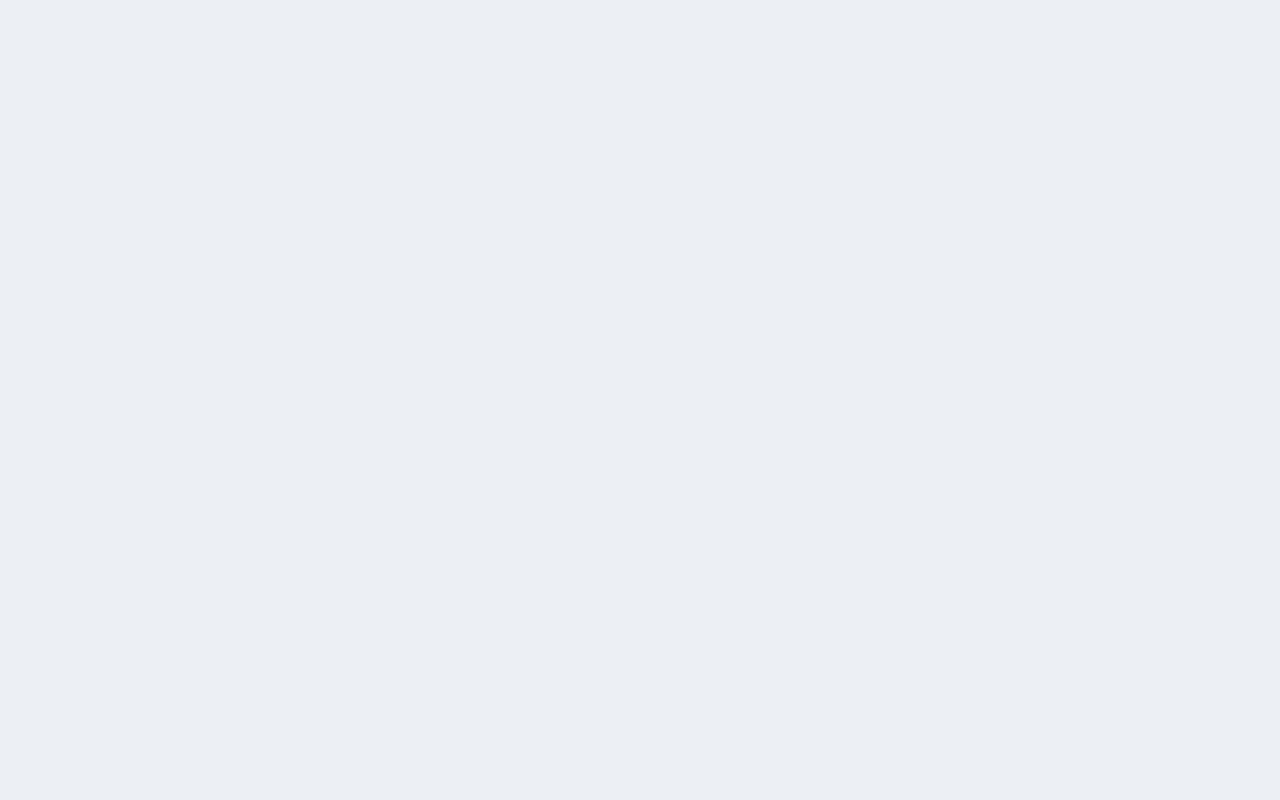
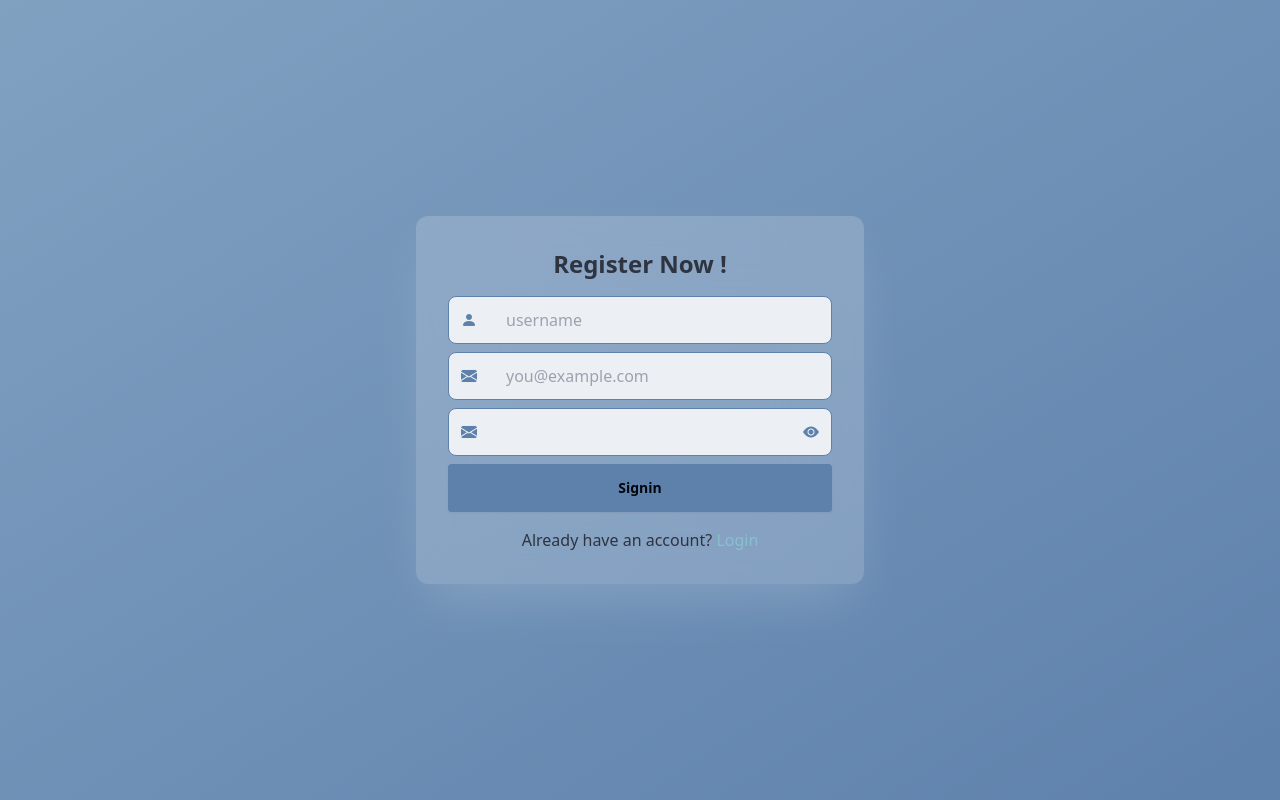
Before and after one commit to Stanyslas250/Todoify, a React (Vite) app in the folder frontend/: page /signup in a window 1280 px wide. Before the commit this address had no page. Built offline with nearby package versions, Linux system fonts and the light colour scheme.

Commit message:
Design signup page

```diff
--- a/frontend/src/components/Login.jsx
+++ b/frontend/src/components/Login.jsx
@@ -40,7 +40,7 @@ function Login() {
           </h6>
         </div>
 
-        <div className="flex flex-col items-center">
+        <div className="flex flex-col items-center gap-3">
           {error && <p className="text-red-500 text-sm">{error}</p>}
           <form className="flex flex-col gap-2" onSubmit={handleSubmit}>
             <label className="input input-bordered flex items-center gap-2">
@@ -48,7 +48,8 @@ function Login() {
                 xmlns="http://www.w3.org/2000/svg"
                 viewBox="0 0 16 16"
                 fill="currentColor"
-                className="h-4 w-4 opacity-70">
+                className="h-4 w-4 opacity-70"
+              >
                 <path d="M2.5 3A1.5 1.5 0 0 0 1 4.5v.793c.026.009.051.02.076.032L7.674 8.51c.206.1.446.1.652 0l6.598-3.185A.755.755 0 0 1 15 5.293V4.5A1.5 1.5 0 0 0 13.5 3h-11Z" />
                 <path d="M15 6.954 8.978 9.86a2.25 2.25 0 0 1-1.956 0L1 6.954V11.5A1.5 1.5 0 0 0 2.5 13h11a1.5 1.5 0 0 0 1.5-1.5V6.954Z" />
               </svg>
@@ -66,7 +67,8 @@ function Login() {
                 xmlns="http://www.w3.org/2000/svg"
                 viewBox="0 0 16 16"
                 fill="currentColor"
-                className="h-4 w-4 opacity-70">
+                className="h-4 w-4 opacity-70"
+              >
                 <path
                   fillRule="evenodd"
                   d="M14 6a4 4 0 0 1-4.899 3.899l-1.955 1.955a.5.5 0 0 1-.353.146H5v1.5a.5.5 0 0 1-.5.5h-2a.5.5 0 0 1-.5-.5v-2.293a.5.5 0 0 1 .146-.353l3.955-3.955A4 4 0 1 1 14 6Zm-4-2a.75.75 0 0 0 0 1.5.5.5 0 0 1 .5.5.75.75 0 0 0 1.5 0 2 2 0 0 0-2-2Z"
@@ -90,7 +92,10 @@ function Login() {
                 </div>
               </label>
             </label>
-            <button type="submit" className="btn btn-primary">
+            <button
+              type="submit"
+              className="btn btn-primary hover:ring-1 hover:shadow-md hover:shadow-primary"
+            >
               Login
             </button>
           </form>
@@ -98,8 +103,9 @@ function Login() {
         <p className="text-center flex flex-row gap-2">
           Don't you have a account?
           <Link
-            to="/signin"
-            className="text-primary hover:underline hover:font-bold">
+            to="/signup"
+            className="text-accent hover:underline hover:font-bold"
+          >
             Sign Up
           </Link>
         </p>
--- a/frontend/src/components/Signin.jsx
+++ /dev/null
@@ -1,75 +0,0 @@
-import React, { useState } from "react";
-import { useNavigate, Link } from "react-router-dom";
-import { signup } from "../api/auth";
-
-function Signin() {
-  const [username, setUsername] = useState("");
-  const [email, setEmail] = useState("");
-  const [password, setPassword] = useState("");
-  const [error, setError] = useState("");
-  const navigate = useNavigate();
-
-  const handleSubmit = async (e) => {
-    e.preventDefault();
-    try {
-      await signup(username, email, password);
-      navigate("/"); // Rediriger vers la page d'accueil après l'inscription réussie
-    } catch (err) {
-      setError(err.message);
-    }
-  };
-
-  return (
-    <div className="flex items-center justify-center min-h-screen bg-gray-100">
-      <div className="w-full max-w-md p-8 space-y-3 bg-white rounded shadow-md">
-        <h1 className="text-2xl font-bold text-center">Signin</h1>
-        {error && <p className="text-red-500">{error}</p>}
-        <form onSubmit={handleSubmit}>
-          <div className="mb-4">
-            <label className="block mb-1">Username</label>
-            <input
-              type="text"
-              className="w-full px-4 py-2 border rounded focus:outline-none focus:ring"
-              value={username}
-              onChange={(e) => setUsername(e.target.value)}
-              required
-            />
-          </div>
-          <div className="mb-4">
-            <label className="block mb-1">Email</label>
-            <input
-              type="email"
-              className="w-full px-4 py-2 border rounded focus:outline-none focus:ring"
-              value={email}
-              onChange={(e) => setEmail(e.target.value)}
-              required
-            />
-          </div>
-          <div className="mb-4">
-            <label className="block mb-1">Password</label>
-            <input
-              type="password"
-              className="w-full px-4 py-2 border rounded focus:outline-none focus:ring"
-              value={password}
-              onChange={(e) => setPassword(e.target.value)}
-              required
-            />
-          </div>
-          <button
-            type="submit"
-            className="w-full px-4 py-2 font-bold text-white bg-blue-500 rounded hover:bg-blue-600 focus:outline-none focus:ring">
-            Signin
-          </button>
-        </form>
-        <p className="text-center">
-          Already have an account?{" "}
-          <Link to="/login" className="text-blue-500 hover:underline">
-            Login
-          </Link>
-        </p>
-      </div>
-    </div>
-  );
-}
-
-export default Signin;
--- a/frontend/src/components/Signup.jsx
+++ b/frontend/src/components/Signup.jsx
@@ -0,0 +1,95 @@
+import React, { useState } from "react";
+import { useNavigate, Link } from "react-router-dom";
+import { signup } from "../api/auth";
+import BG2 from "../assets/images/bg.jpg";
+
+function Signup() {
+  const [username, setUsername] = useState("");
+  const [email, setEmail] = useState("");
+  const [password, setPassword] = useState("");
+  const [error, setError] = useState("");
+  const navigate = useNavigate();
+
+  const [show, setShow] = useState(false);
+  const handleClick = () => setShow(!show);
+
+  const handleSubmit = async (e) => {
+    e.preventDefault();
+    try {
+      await signup(username, email, password);
+      navigate("/"); // Rediriger vers la page d'accueil après l'inscription réussie
+    } catch (err) {
+      setError(err.message);
+    }
+  };
+
+  return (
+    <div className="flex items-center justify-center min-h-screen bg-gradient-to-br from-secondary to-primary">
+      <div className="flex flex-col w-full max-w-md p-8 bg-base-300/25 shadow-2xl shadow-base-100/20 rounded-xl gap-4 backdrop-blur-2xl">
+        <h1 className="text-2xl font-bold text-center">Register Now !</h1>
+        {error && <p className="text-red-500 text-sm">{error}</p>}
+        <form onSubmit={handleSubmit} className="flex flex-col gap-2">
+          <label className="input input-primary flex items-center justify-center p-0 rounded-lg">
+            <i className="bi-person-fill w-1/10 px-3 text-primary"></i>
+            <input
+              type="text"
+              className="input w-full rounded-r-lg"
+              placeholder="username"
+              value={username}
+              onChange={(e) => setUsername(e.target.value)}
+              required
+            />
+          </label>
+          <label className="input input-primary flex items-center justify-center p-0 rounded-lg">
+            <i className="bi-envelope-fill w-1/10 px-3 text-primary"></i>
+            <input
+              type="email"
+              className="input w-full rounded-r-lg"
+              placeholder="you@example.com"
+              value={email}
+              onChange={(e) => setEmail(e.target.value)}
+              required
+            />
+          </label>
+          <label className="input input-primary flex items-center justify-center p-0 rounded-lg">
+            <i className="bi-envelope-fill w-1/10 px-3 text-primary"></i>
+            <input
+              type={show ? "text" : "password"}
+              className="input w-full"
+              value={password}
+              onChange={(e) => setPassword(e.target.value)}
+              autoComplete="new-password"
+              required
+            />
+            <label className="swap w-1/10 p-3 text-primary">
+              <input type="checkbox" onClick={handleClick} />
+              <div className="swap-on">
+                <i class="bi-eye-slash-fill "></i>
+              </div>
+              <div className="swap-off">
+                <i class="bi-eye-fill"></i>
+              </div>
+            </label>
+          </label>
+          <button
+            type="submit"
+            className="btn w-full btn-primary hover:ring-1 hover:shadow-md hover:shadow-primary"
+          >
+            Signin
+          </button>
+        </form>
+        <p className="text-center">
+          Already have an account?{" "}
+          <Link
+            to="/login"
+            className="text-accent hover:underline hover:font-bold"
+          >
+            Login
+          </Link>
+        </p>
+      </div>
+    </div>
+  );
+}
+
+export default Signup;
--- a/frontend/src/main.jsx
+++ b/frontend/src/main.jsx
@@ -3,7 +3,7 @@ import ReactDOM from "react-dom/client";
 import { BrowserRouter as Router, Route, Routes } from "react-router-dom";
 import App from "./App";
 import Login from "./components/Login";
-import Signin from "./components/Signin";
+import Signup from "./components/Signup";
 import "./index.css";
 import Home from "./components/Home";
 import PrivateRoute from "./components/PrivateRoute";
@@ -21,9 +21,9 @@ ReactDOM.createRoot(document.getElementById("root")).render(
           }
         />
         <Route path="/login" element={<Login />} />
-        <Route path="/signin" element={<Signin />} />
+        <Route path="/signup" element={<Signup />} />
         <Route path="/home" element={<App />} />
       </Routes>
     </Router>
-  </React.StrictMode>
+  </React.StrictMode>,
 );
```
Also changed, not shown: 2 other files (tests, documents, lock files or other folders).
